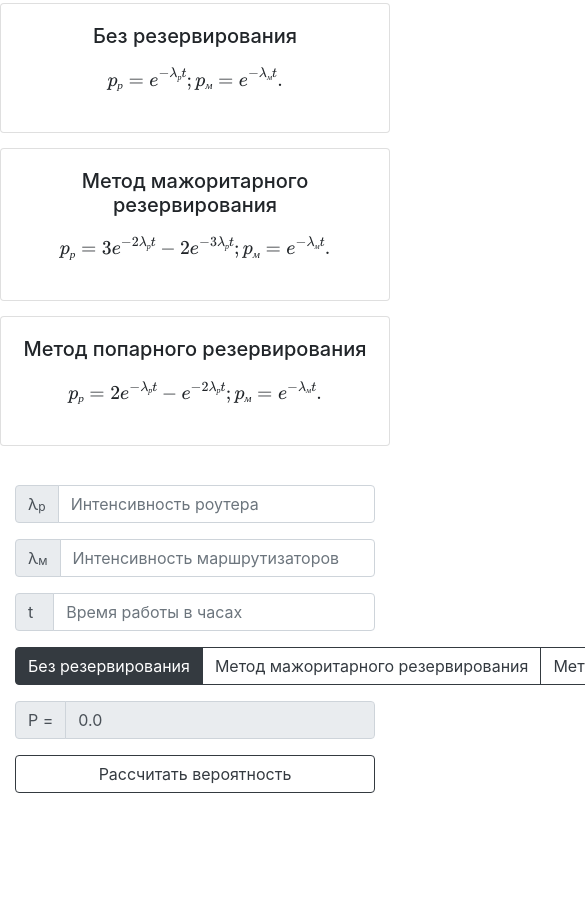
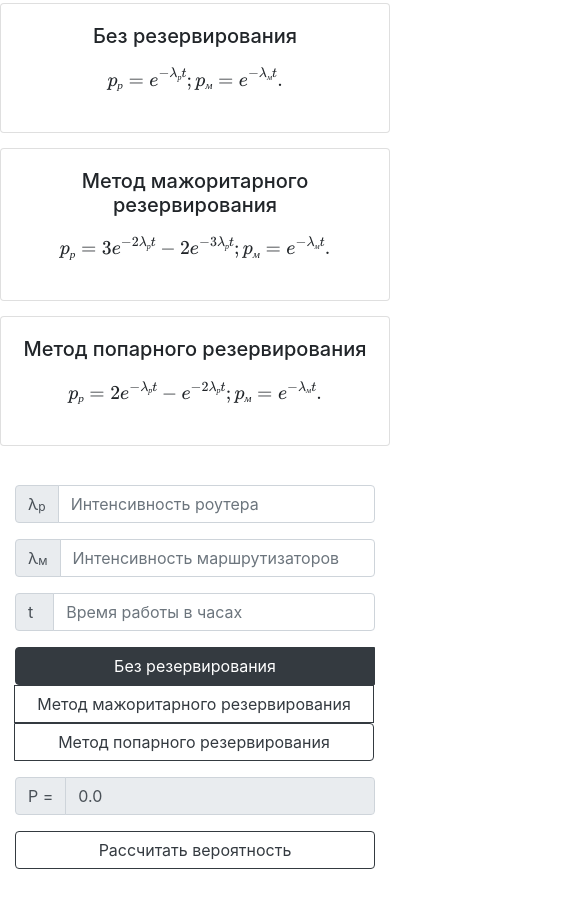
Before and after one commit to azamat1554/fault_tolerance_lab, a plain HTML site: page index.html in a window 390 px wide. Shown: the part 541-1448 px from the top of the page, 585 px wide, since content can reach past the window. Before the commit the page ends 1374 px from the top, so only its background shows below. Drawn offline with nearby package versions, Linux system fonts and the light colour scheme; some packages are replaced by stand-ins of ours.

Commit message:
Fix: adapted for small screens

```diff
--- a/index.html
+++ b/index.html
@@ -11,7 +11,7 @@
 
     <title>Fault tolerance lab</title>
 </head>
-<body style="min-width: 320px">
+<body style="min-width: 350px">
 <div class="p-4 text-center">
     <h1 class="display-4">
         Анализ отказоустойчивости информационной системы
@@ -103,7 +103,7 @@
                 <input id="time_input" type="text" class="form-control"
                        placeholder="Время работы в часах">
             </div>
-            <div class="btn-group btn-group-toggle d-flex mb-3" id="reservation-method" data-toggle="buttons">
+            <div class="btn-group btn-group-toggle mb-3 d-flex flex-column flex-lg-row" id="reservation-method" data-toggle="buttons">
                 <label class="btn btn-outline-dark active w-100">
                     <input type="radio" name="options" id="option1" autocomplete="off" checked value="0">
                     Без резервирования
```
